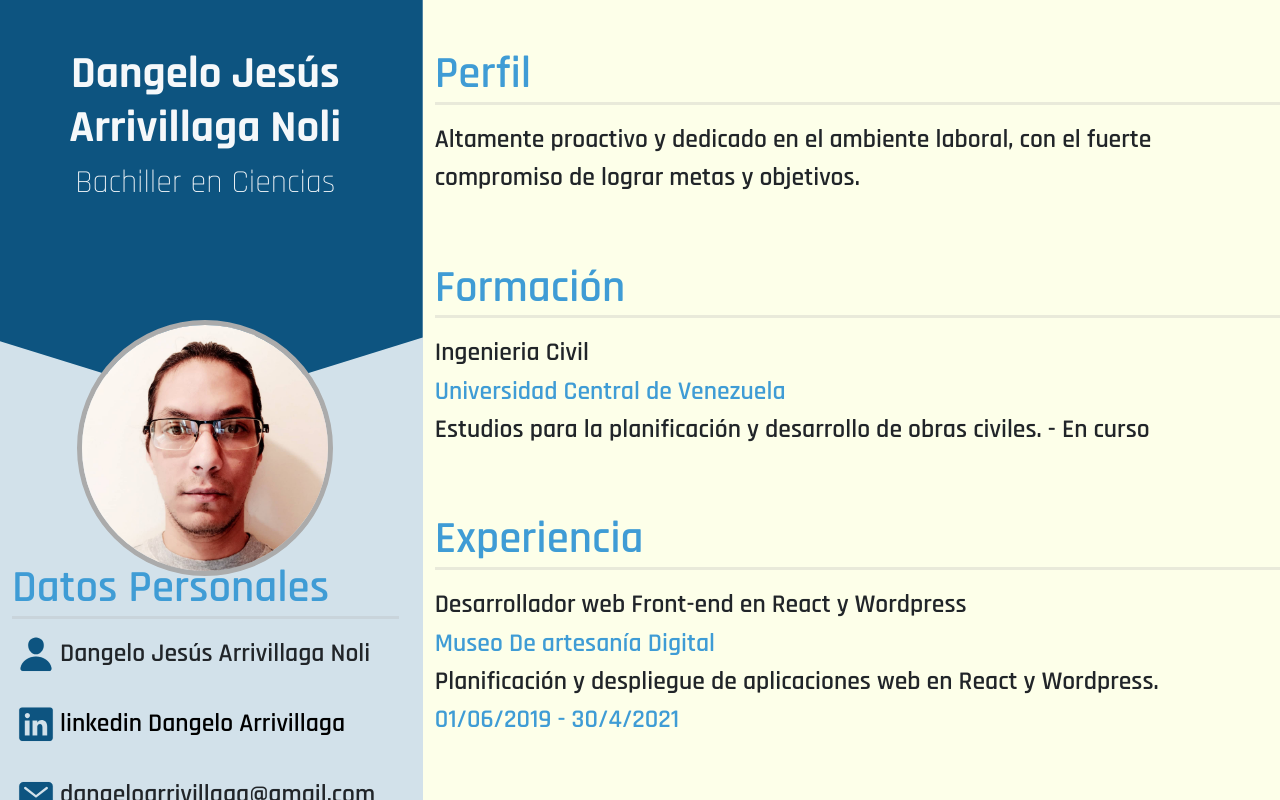
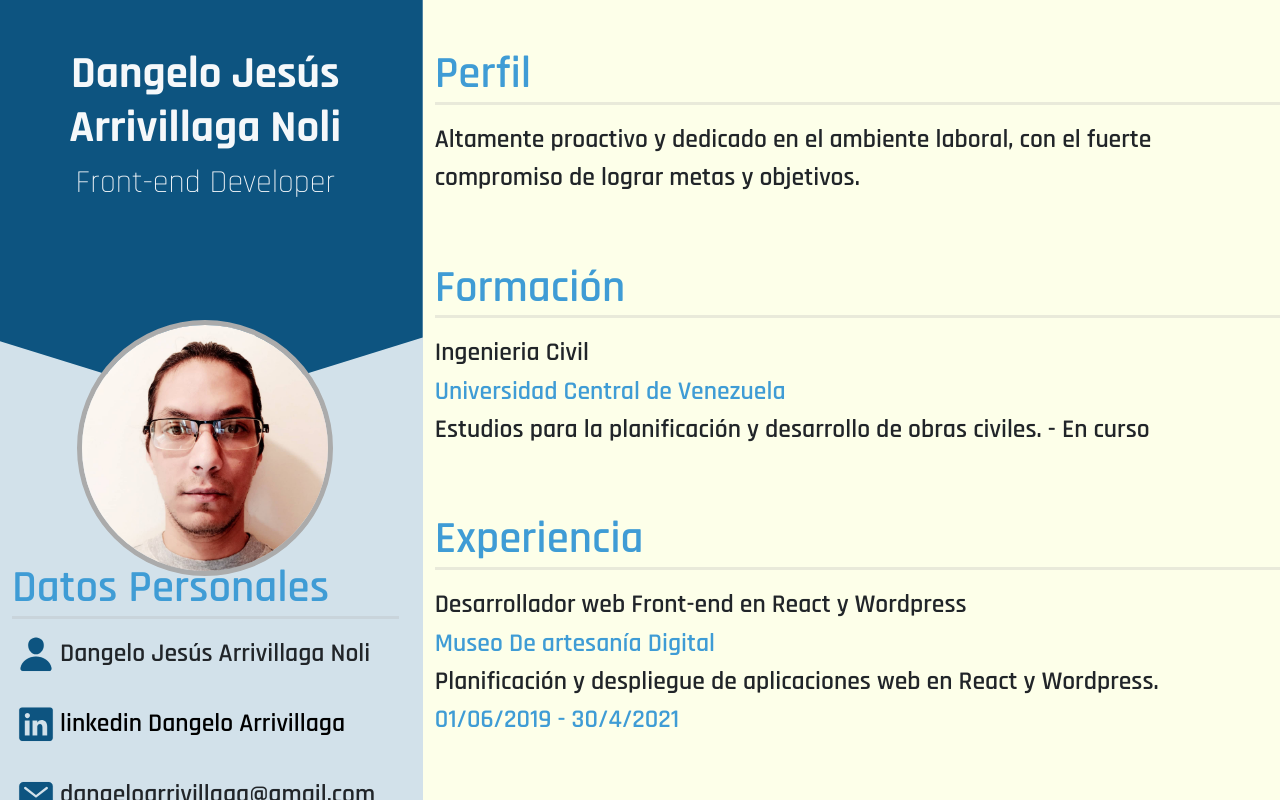
Before and after one commit to DangeloJAN/CV, a website: page index.html in a window 1280 px wide. Shown: the top 800 px of the page. Drawn offline with nearby package versions, Linux system fonts and the light colour scheme.

Commit message:
CV final version Vs 4.0.1

```diff
--- a/index.html
+++ b/index.html
@@ -16,7 +16,7 @@
             <div class="container-fluid col-12 col-sm-12 col-md-4 bg-color">
                 <div class="pentagono">
                     <h1>Dangelo Jesús<br>Arrivillaga Noli</h1>
-                    <h6>Bachiller en Ciencias</h6>
+                    <h6>Front-end Developer</h6>
                 </div>
                 <div class="container info-personal">
                     <h2 class="titulos">Datos Personales</h2>
```
